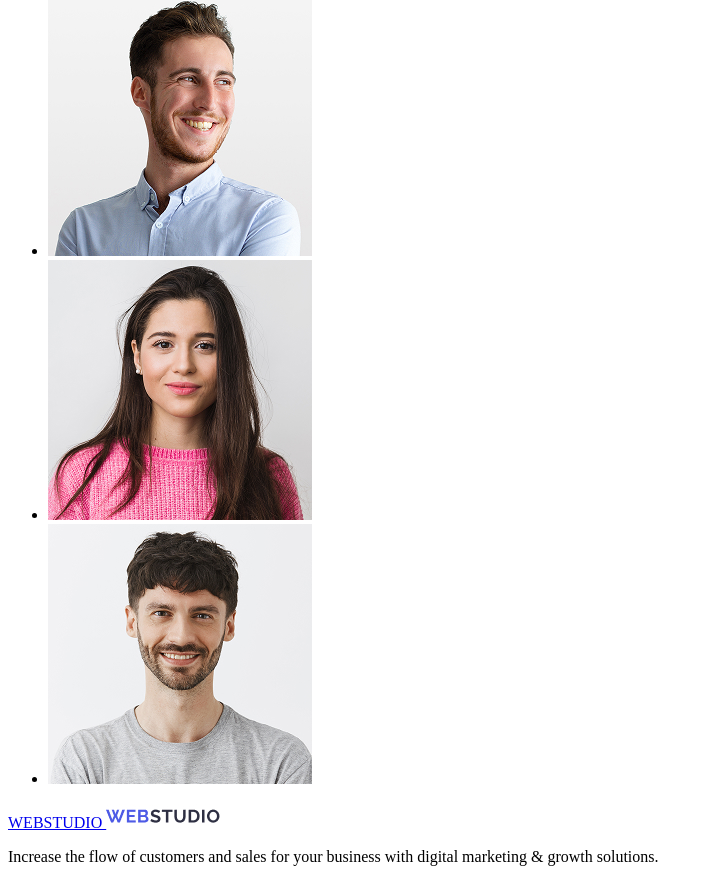
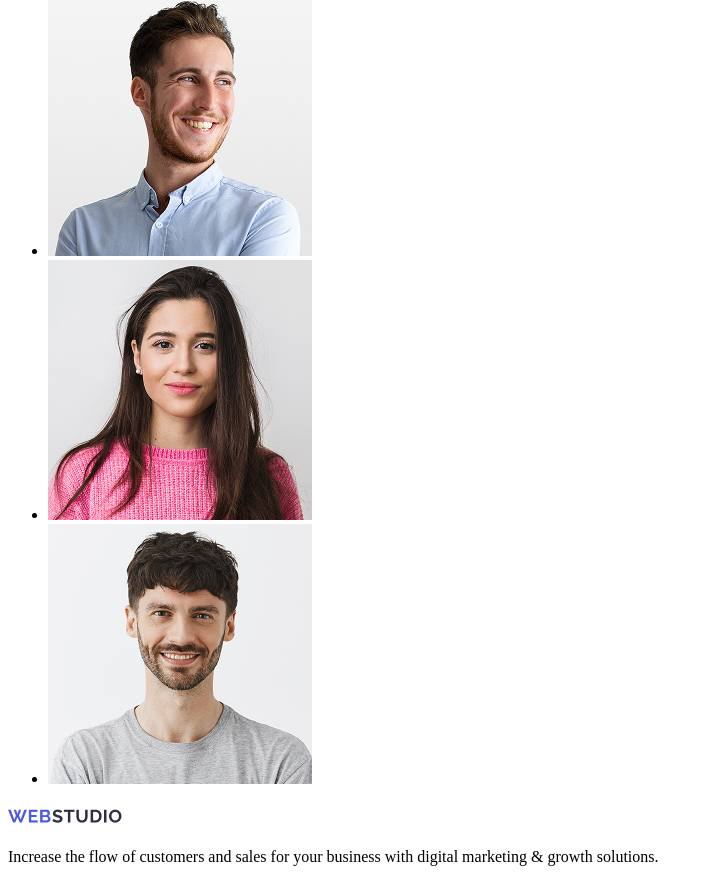
Before and after one commit to AlyokhinRoman/goit-markup-hw-01, a plain HTML site: page index.html in a window 1280 px wide. Shown: the part 915-1797 px from the top of the page, without its empty margins (0-709 px from the left). Drawn offline with Linux system fonts and the light colour scheme.

Commit message:
add hw1_2

```diff
--- a/index.html
+++ b/index.html
@@ -7,7 +7,7 @@
   </head>
   <header>
     <a href="./index.html">
-      <img src="./images/logo.jpg" alt="WEBSTUDIO" width="115" height="24" />
+      <img src="./images/logo.jpg" alt="" width="115" height="24" />
     </a>
     <nav>
       <ul>
@@ -107,8 +107,7 @@
     </ul>
   </main>
   <footer>
-    <a href="./index.html"
-      >WEBSTUDIO
+    <a href="./index.html">
       <img src="./images/logo.jpg" alt="" width="115" height="24" />
     </a>
     <p>
```
